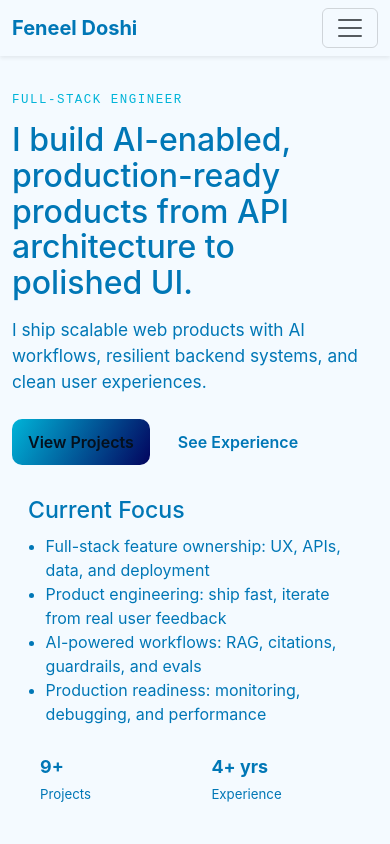
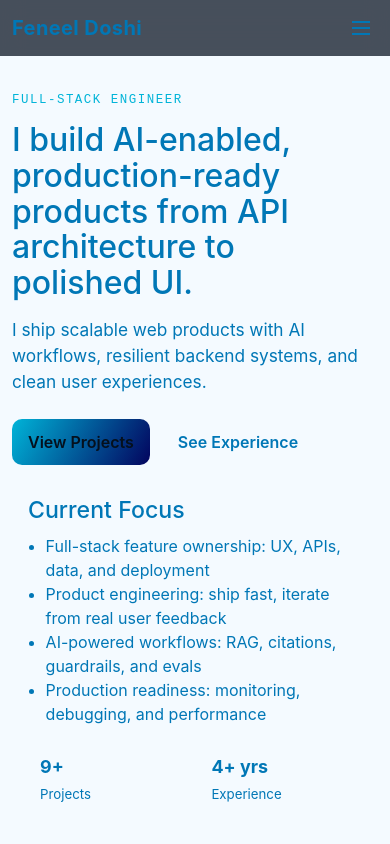
Before and after one commit to feneel/feneel.github.io, a Next.js app: page / in a window 390 px wide. Shown: the top 844 px of the page. Built offline with nearby package versions, Linux system fonts and the light colour scheme.

Commit message:
simplify navbar theme controls and align styles

```diff
--- a/components/Navbar/Navbar.module.css
+++ b/components/Navbar/Navbar.module.css
@@ -1,21 +1,74 @@
-/* Navbar.module.css */
-
 .navbar {
-  background-color: var(--bg-light);
+  background: rgba(10, 19, 35, 0.74);
+  backdrop-filter: blur(12px);
+  border-bottom: 1px solid var(--border);
 }
 
-.brand,
+.brand {
+  color: var(--primary) !important;
+  letter-spacing: 0.02em;
+  font-family: var(--font-dev);
+}
+
 .navLink {
-  color: var(--primary) !important;
-  transition: color 0.3s ease;
+  color: var(--muted) !important;
+  margin-left: 0.35rem;
+  border-radius: 8px;
+  padding: 0.35rem 0.7rem !important;
+  transition: color 0.2s ease, background-color 0.2s ease;
 }
 
 .navLink:hover {
+  background: rgba(83, 214, 255, 0.12);
   color: var(--accent) !important;
 }
 
 .active {
-  font-weight: bold;
-  color: var(--strong) !important;
-  border-bottom: 2px solid var(--accent);
+  color: var(--primary) !important;
+  background: rgba(83, 214, 255, 0.15);
 }
+
+.toggler {
+  border: 1px solid var(--border);
+  box-shadow: none !important;
+  padding: 0.35rem 0.5rem;
+  display: grid;
+  gap: 4px;
+}
+
+.togglerLine {
+  display: block;
+  width: 18px;
+  height: 2px;
+  background: var(--primary);
+}
+
+.themeWrap {
+  display: flex;
+  align-items: center;
+  gap: 0.5rem;
+  margin-left: 1rem;
+}
+
+.themeLabel {
+  font-size: 0.82rem;
+  color: var(--muted);
+  margin: 0;
+  font-family: var(--font-dev);
+}
+
+.themeSelect {
+  background: var(--surface-soft);
+  color: var(--primary);
+  border: 1px solid var(--border);
+  border-radius: 8px;
+  font-size: 0.82rem;
+  padding: 0.3rem 0.5rem;
+  font-family: var(--font-dev);
+}
+
+@media (max-width: 991px) {
+  .themeWrap {
+    margin: 0.8rem 0 0.3rem;
+  }
+}
--- a/components/Navbar/Navbar.tsx
+++ b/components/Navbar/Navbar.tsx
@@ -18,21 +18,21 @@ export default function Navbar() {
   ];
 
   return (
-    <nav
-      className={`navbar navbar-expand-lg shadow-sm sticky-top ${styles.navbar}`}
-    >
+    <nav className={`navbar navbar-expand-lg sticky-top ${styles.navbar}`}>
       <div className="container">
         <Link href="/" className={`navbar-brand fw-bold ${styles.brand}`}>
           Feneel Doshi
         </Link>
         <button
-          className="navbar-toggler"
+          className={`navbar-toggler ${styles.toggler}`}
           type="button"
           onClick={toggle}
           aria-expanded={isOpen}
           aria-label="Toggle navigation"
         >
-          <span className="navbar-toggler-icon" />
+          <span className={styles.togglerLine} />
+          <span className={styles.togglerLine} />
+          <span className={styles.togglerLine} />
         </button>
         <div className={`collapse navbar-collapse ${isOpen ? "show" : ""}`}>
           <ul className="navbar-nav ms-auto mb-2 mb-lg-0">
```
